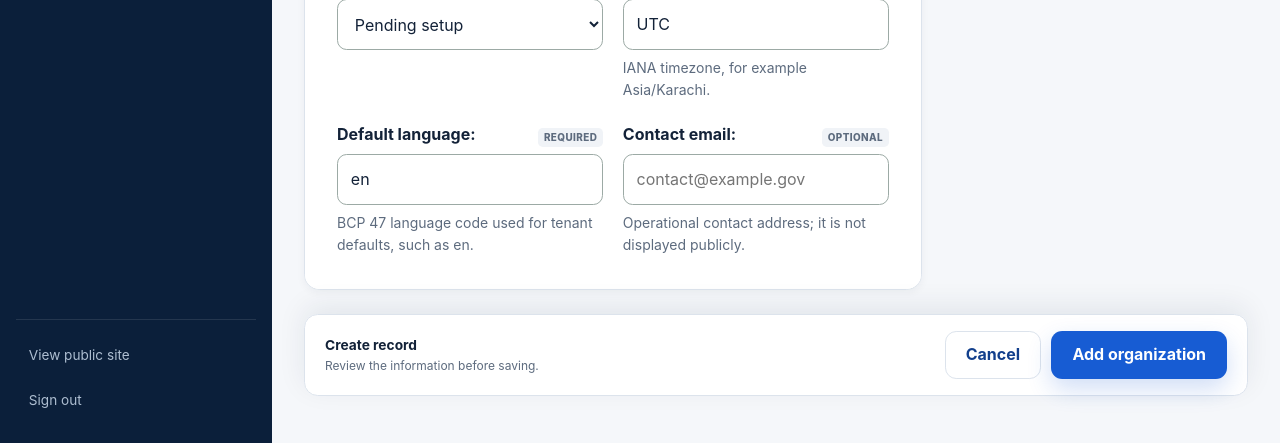
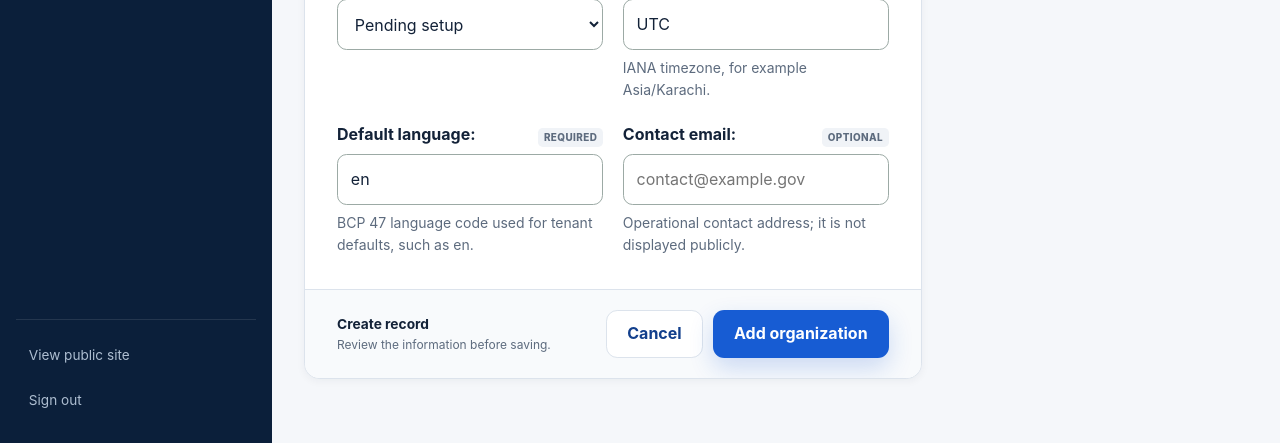
Before and after one commit to AdeelMalik22/CivicFlow, a Django app: page /workspace/organizations/add/ in a window 1280 px wide. Shown: the part 875-1318 px from the top of the page. Run offline with Django 5.2, Linux system fonts and the light colour scheme; the visitor is signed in with stand-in values (Sample User, id 1); parts of the project's set-up code (start-up, migrations or seed data) failed here and were passed over.

Commit message:
fixed the seperate box issue

```diff
--- a/static/css/app.css
+++ b/static/css/app.css
@@ -926,19 +926,13 @@ h3 {
 }
 
 .form-action-bar {
-  position: sticky;
-  bottom: 0;
-  z-index: 5;
   display: flex;
   align-items: center;
   justify-content: space-between;
   gap: 1rem;
-  padding: 1rem 1.25rem;
-  border: 1px solid var(--line);
-  border-radius: 0.85rem;
-  background: rgba(255, 255, 255, 0.96);
-  box-shadow: 0 -8px 28px rgba(15, 35, 64, 0.08);
-  backdrop-filter: blur(12px);
+  padding: 1.25rem clamp(1.25rem, 2.5vw, 2rem);
+  border-top: 1px solid var(--line);
+  background: #f8fafc;
 }
 
 .form-action-bar p,
--- a/templates/tenants/entity_form.html
+++ b/templates/tenants/entity_form.html
@@ -100,6 +100,17 @@
           </section>
           {% endif %}
         </div>
+
+        <div class="form-action-bar">
+          <p>
+            <strong>{% if object %}Update{% else %}Create{% endif %} record</strong>
+            <span>Review the information before saving.</span>
+          </p>
+          <div>
+            <a class="button button-secondary" href="{% url cancel_url_name %}">Cancel</a>
+            <button class="button button-primary" type="submit"{% if form.no_organizations %} disabled{% endif %}>{{ submit_label }}</button>
+          </div>
+        </div>
       </div>
 
       <aside class="form-guidance" aria-label="Form guidance">
@@ -119,11 +130,6 @@
         {% endif %}
       </aside>
     </div>
-
-    <div class="form-action-bar">
-      <p><strong>{% if object %}Update{% else %}Create{% endif %} record</strong><span>Review the information before saving.</span></p>
-      <div><a class="button button-secondary" href="{% url cancel_url_name %}">Cancel</a><button class="button button-primary" type="submit"{% if form.no_organizations %} disabled{% endif %}>{{ submit_label }}</button></div>
-    </div>
   </form>
 {% endblock %}
 
```
